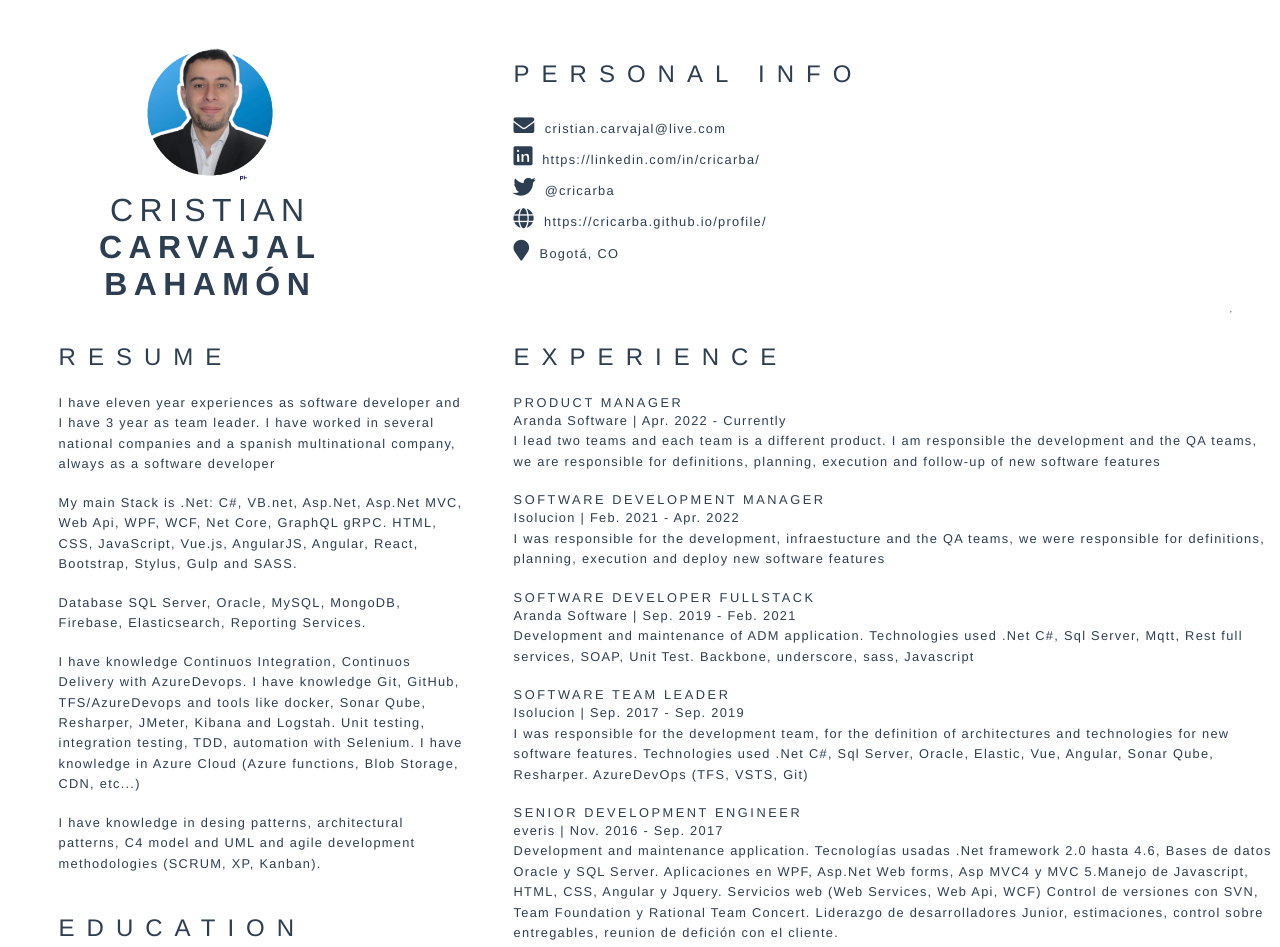
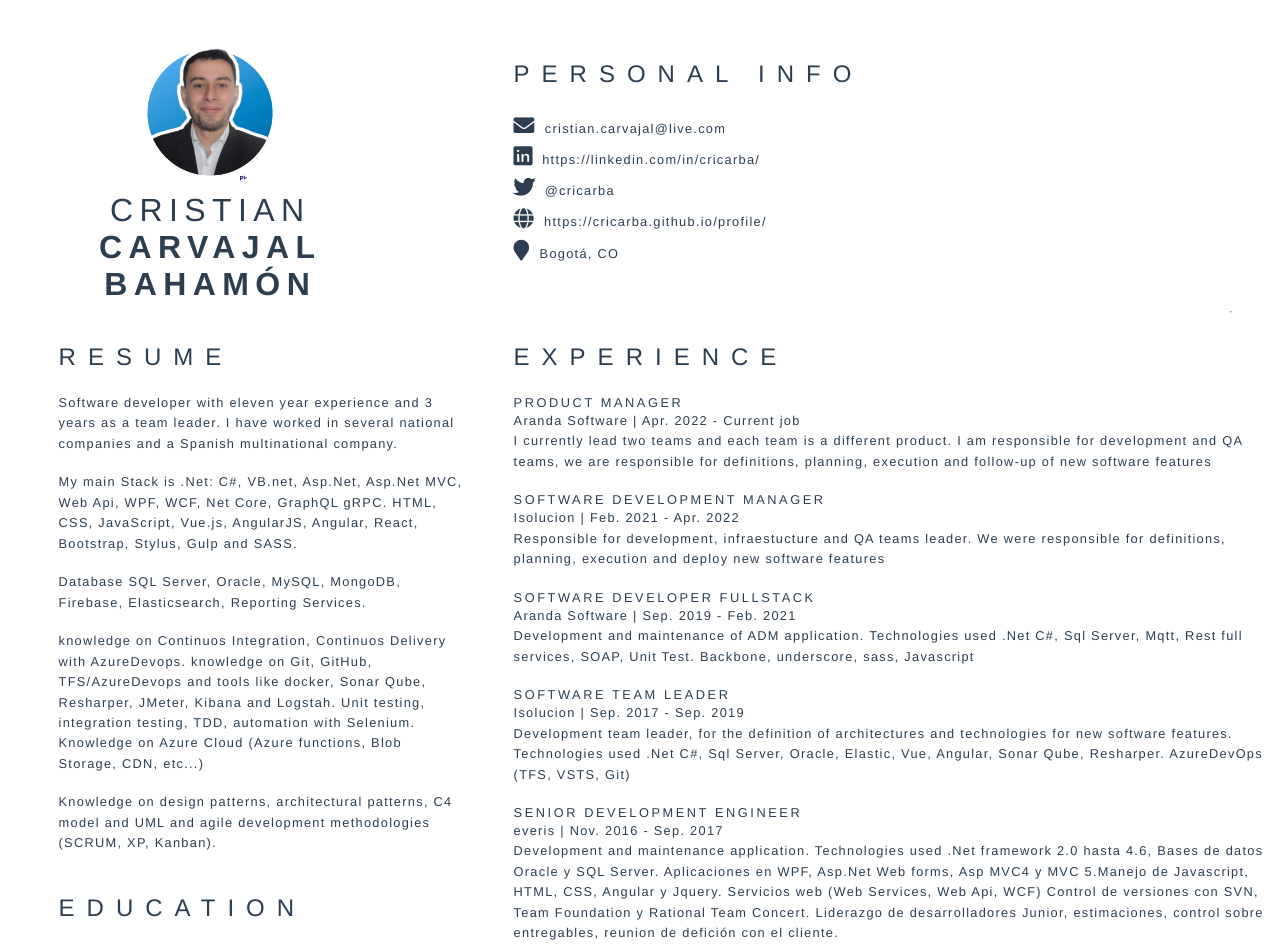
Before and after one commit to platzi/curso-arquitecturas-css-proyecto-8, a Vue app: page / in a window 1280 px wide. Shown: the top 947 px of the page. Built offline with nearby package versions, Linux system fonts and the light colour scheme.

Commit message:
fixed traduction

```diff
--- a/src/components/Education.vue
+++ b/src/components/Education.vue
@@ -28,7 +28,7 @@ export default {
           Instituted: "ECCI University",
           Title: "Systems Engineer",
           StartDate: "3 years",
-          EndDate: "Postponed"
+          EndDate: "-"
         }
       ]
     };
--- a/src/components/WorkExperience.vue
+++ b/src/components/WorkExperience.vue
@@ -31,9 +31,9 @@ export default {
           Company: "Aranda Software",
           Job: "Product Manager",
           StartDate: "Apr. 2022",
-          EndDate: "Currently",
+          EndDate: "Current job",
           Description:
-            "I lead two teams and each team is a different product. I am responsible the development and the QA teams, we are responsible for definitions, planning, execution and follow-up of new software features"
+            "I currently lead two teams and each team is a different product. I am responsible for development and QA teams, we are responsible for definitions, planning, execution and follow-up of new software features"
         },
         {
           id: 9,
@@ -42,7 +42,7 @@ export default {
           StartDate: "Feb. 2021",
           EndDate: "Apr. 2022",
           Description:
-            "I was responsible for the development, infraestucture and the QA teams, we were responsible for definitions, planning, execution and deploy new software features"
+            "Responsible for development, infraestucture and QA teams leader. We were responsible for definitions, planning, execution and deploy new software features"
         },
         {
           id: 8,
@@ -60,7 +60,7 @@ export default {
           StartDate: "Sep. 2017",
           EndDate: "Sep. 2019",
           Description:
-            "I was responsible for the development team, for the definition of architectures and technologies for new software features. Technologies used .Net C#, Sql Server, Oracle, Elastic, Vue, Angular, Sonar Qube, Resharper. AzureDevOps (TFS, VSTS, Git) "
+            "Development team leader, for the definition of architectures and technologies for new software features. Technologies used .Net C#, Sql Server, Oracle, Elastic, Vue, Angular, Sonar Qube, Resharper. AzureDevOps (TFS, VSTS, Git) "
         },
         {
           id: 6,
@@ -69,7 +69,7 @@ export default {
           StartDate: "Nov. 2016",
           EndDate: "Sep. 2017",
           Description:
-            "Development and maintenance  application. Tecnologías usadas .Net framework 2.0 hasta 4.6, Bases de datos Oracle y SQL Server. Aplicaciones en WPF, Asp.Net Web forms, Asp MVC4 y MVC 5.Manejo de Javascript, HTML, CSS, Angular y Jquery.            Servicios web (Web Services, Web Api, WCF)            Control de versiones con SVN, Team Foundation y Rational Team Concert.            Liderazgo de desarrolladores Junior, estimaciones, control sobre entregables, reunion de defición con el cliente."
+            "Development and maintenance application. Technologies used .Net framework 2.0 hasta 4.6, Bases de datos Oracle y SQL Server. Aplicaciones en WPF, Asp.Net Web forms, Asp MVC4 y MVC 5.Manejo de Javascript, HTML, CSS, Angular y Jquery.            Servicios web (Web Services, Web Api, WCF)            Control de versiones con SVN, Team Foundation y Rational Team Concert.            Liderazgo de desarrolladores Junior, estimaciones, control sobre entregables, reunion de defición con el cliente."
         },
         {
           id: 5,
--- a/src/pages/Curriculum.vue
+++ b/src/pages/Curriculum.vue
@@ -10,8 +10,9 @@
           <div class="col-80">
             <Title title="Resume" />
             <Paragraph
-              Paragraph="I have eleven year experiences as software developer and I have 3 year as team leader.
-              I have worked in several national companies and a spanish multinational company, always as a software developer" />
+              Paragraph="Software developer with eleven year experience and 3 years as a team leader.
+              I have worked in several national companies and a Spanish multinational company." />
+
             <Paragraph Paragraph="My main Stack  is .Net: C#, VB.net, Asp.Net, Asp.Net MVC, Web Api, WPF, WCF, Net Core, GraphQL gRPC.
                               HTML, CSS, JavaScript, Vue.js, AngularJS, Angular, React, Bootstrap, Stylus, Gulp and SASS." />
 
@@ -19,11 +20,12 @@
             <Paragraph Paragraph="Database SQL Server, Oracle, MySQL, MongoDB, Firebase, Elasticsearch, Reporting Services." />
 
             <Paragraph Paragraph="
-                        I have knowledge Continuos Integration, Continuos Delivery with AzureDevops.
-                        I have knowledge Git, GitHub, TFS/AzureDevops and tools like docker, Sonar Qube, Resharper, JMeter, Kibana and Logstah.
+                        knowledge on Continuos Integration, Continuos Delivery with AzureDevops.
+                        knowledge on Git, GitHub, TFS/AzureDevops and tools like docker, Sonar Qube, Resharper, JMeter, Kibana and Logstah.
                         Unit testing, integration testing, TDD, automation with Selenium.
-                        I have knowledge in Azure Cloud (Azure functions, Blob Storage, CDN, etc...)" />
-            <Paragraph Paragraph="I have knowledge in desing patterns, architectural patterns, C4 model and UML
+                        Knowledge on Azure Cloud (Azure functions, Blob Storage, CDN, etc...)" />
+
+            <Paragraph Paragraph="Knowledge on design patterns, architectural patterns, C4 model and UML
                         and agile development methodologies (SCRUM, XP, Kanban).
                         " />
             <Title title="Education" />
```
